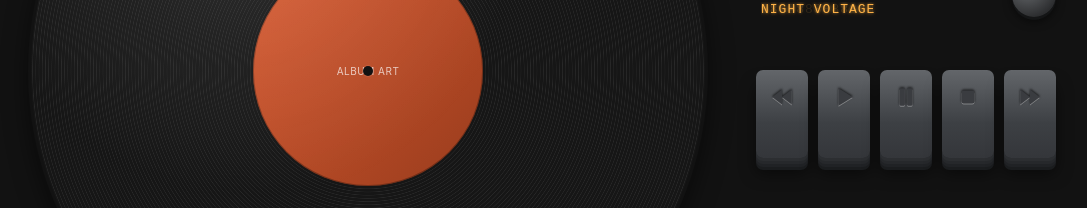
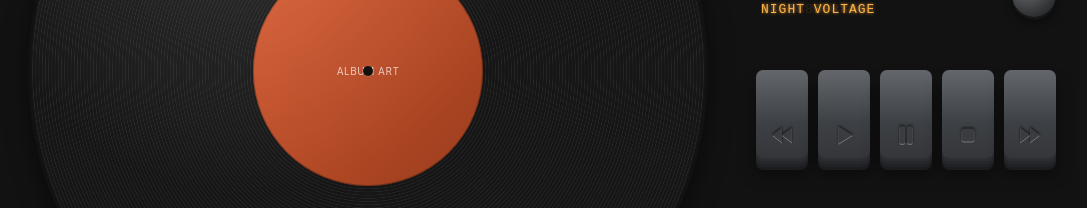
Before and after one commit to SethT89/record-player, a React (Vite) app: page / in a window 1280 px wide. Shown: the part 329-537 px from the top of the page, without its empty margins (98-1185 px from the left). Built offline with nearby package versions, Linux system fonts and the light colour scheme; a small style sheet from the web is missing.

Commit message:
Move transport key icons to the bottom third of the button

```diff
--- a/src/components/TransportKey.css
+++ b/src/components/TransportKey.css
@@ -14,9 +14,9 @@
   transition: transform 0.09s ease, box-shadow 0.09s ease;
   cursor: pointer;
   display: flex;
-  align-items: flex-start;
+  align-items: flex-end;
   justify-content: center;
-  padding-top: 14px;
+  padding-bottom: 10px;
   box-sizing: border-box;
 }
 
```
